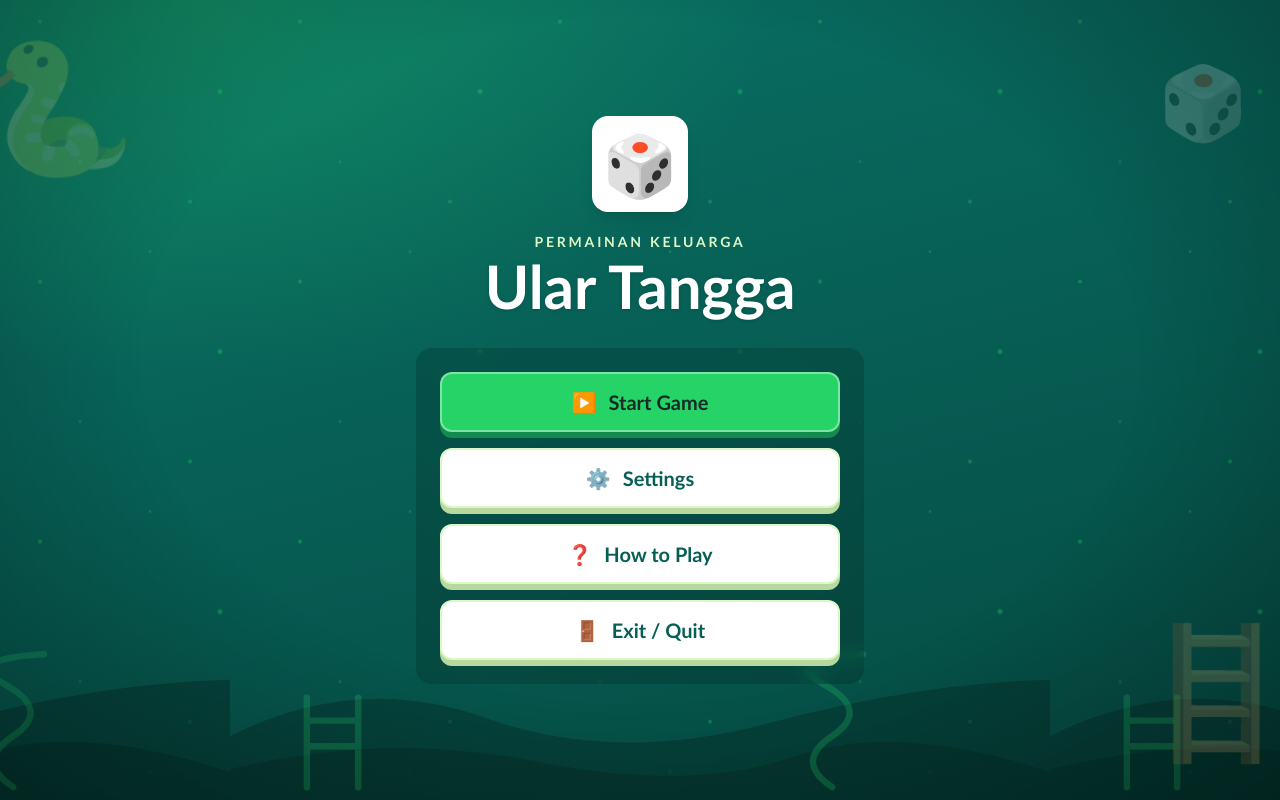
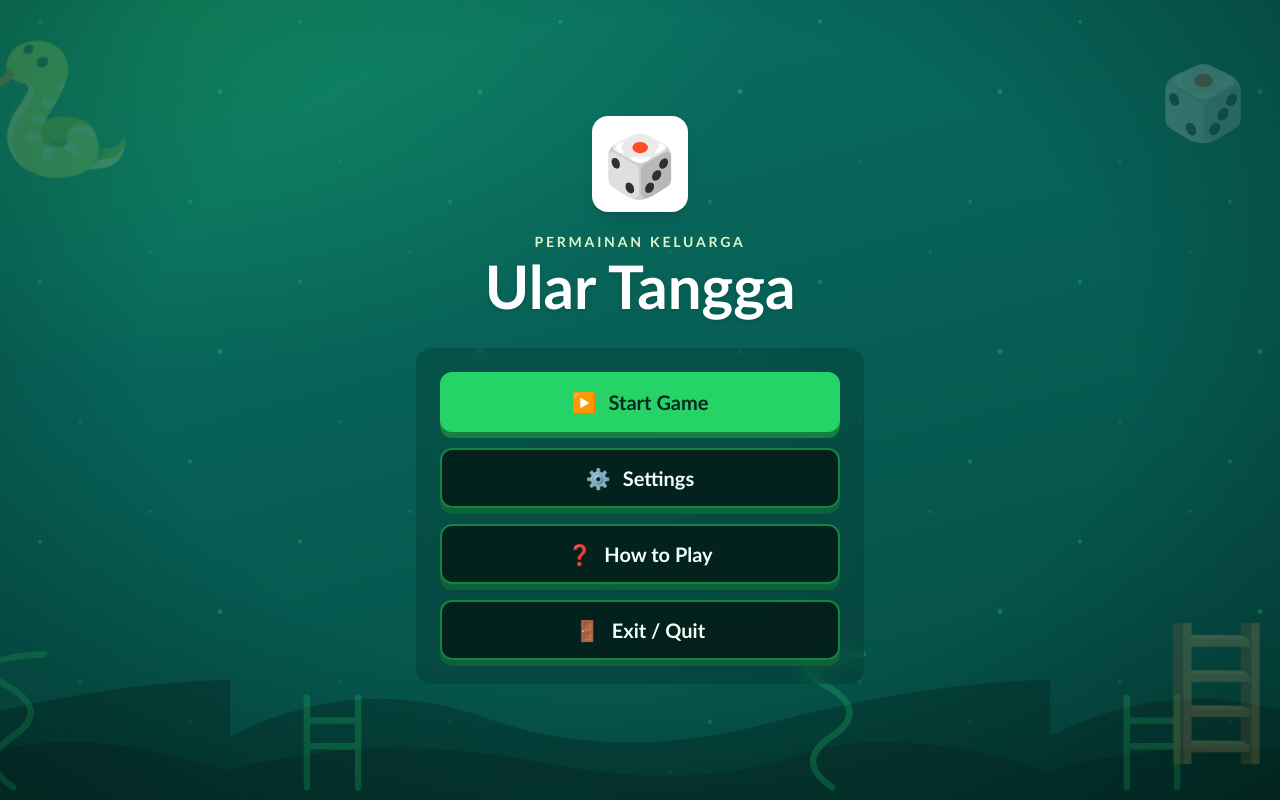
Before and after one commit to Wy07-ai/snake-and-ladder, a React (Vite) app: page / in a window 1280 px wide. Built offline with nearby package versions, Linux system fonts and the light colour scheme.

Commit message:
fix the HUD

```diff
--- a/src/components/lobby/LobbyButton.jsx
+++ b/src/components/lobby/LobbyButton.jsx
@@ -1,15 +1,8 @@
 // Tombol menu utama bergaya game: ikon + label, dengan state hover/active/focus.
-const VARIANTS = {
-  primary:
-    'bg-wa-green text-wa-ink border-white/40 shadow-[0_6px_0_0_#128c4a] hover:brightness-105 active:translate-y-1 active:shadow-[0_2px_0_0_#128c4a]',
-  secondary:
-    'bg-wa-paper text-wa-primary border-wa-soft shadow-[0_6px_0_0_#b7d9a0] hover:bg-wa-soft active:translate-y-1 active:shadow-[0_2px_0_0_#b7d9a0]',
-}
-
 function LobbyButton({ icon, children, onClick, variant = 'secondary' }) {
   return (
     <button
-      className={`flex w-full items-center justify-center gap-3 rounded-xl border-2 px-6 py-3.5 text-lg font-bold transition focus-visible:outline-3 focus-visible:outline-offset-4 focus-visible:outline-white md:text-xl ${VARIANTS[variant]}`}
+      className={`lobby-button lobby-button--${variant} flex w-full items-center justify-center gap-3 rounded-xl border-2 px-6 py-3.5 text-lg font-bold md:text-xl`}
       type="button"
       onClick={onClick}
     >
--- a/src/styles/panels.css
+++ b/src/styles/panels.css
@@ -166,6 +166,26 @@ html[data-page-theme='hell'] {
 .ui-btn--danger-solid { color: #fff; background: #d64545; border-color: #d64545; }
 .ui-btn--danger-solid:hover:not(:disabled) { background: #e25555; border-color: #e25555; }
 
+.lobby-button {
+  color: var(--panel-ink);
+  background: var(--panel-bg-strong);
+  border-color: var(--panel-border);
+  box-shadow: 0 6px 0 color-mix(in srgb, var(--panel-border) 65%, #000);
+  cursor: pointer;
+  transition: background-color 0.25s ease, border-color 0.25s ease, color 0.25s ease, box-shadow 0.15s ease, transform 0.15s ease;
+}
+.lobby-button:hover { background: var(--panel-active-bg); border-color: var(--panel-accent); }
+.lobby-button:active { transform: translateY(4px); box-shadow: 0 2px 0 color-mix(in srgb, var(--panel-border) 65%, #000); }
+.lobby-button:focus-visible { outline: 3px solid var(--panel-accent); outline-offset: 4px; }
+.lobby-button--primary {
+  color: var(--panel-btn-ink);
+  background: var(--panel-accent);
+  border-color: var(--panel-accent);
+  box-shadow: 0 6px 0 color-mix(in srgb, var(--panel-accent) 60%, #000);
+}
+.lobby-button--primary:hover { background: var(--panel-accent); filter: brightness(1.1); }
+.lobby-button--primary:active { box-shadow: 0 2px 0 color-mix(in srgb, var(--panel-accent) 60%, #000); }
+
 .ui-chip {
   color: var(--panel-ink);
   background: var(--panel-active-bg);
```
